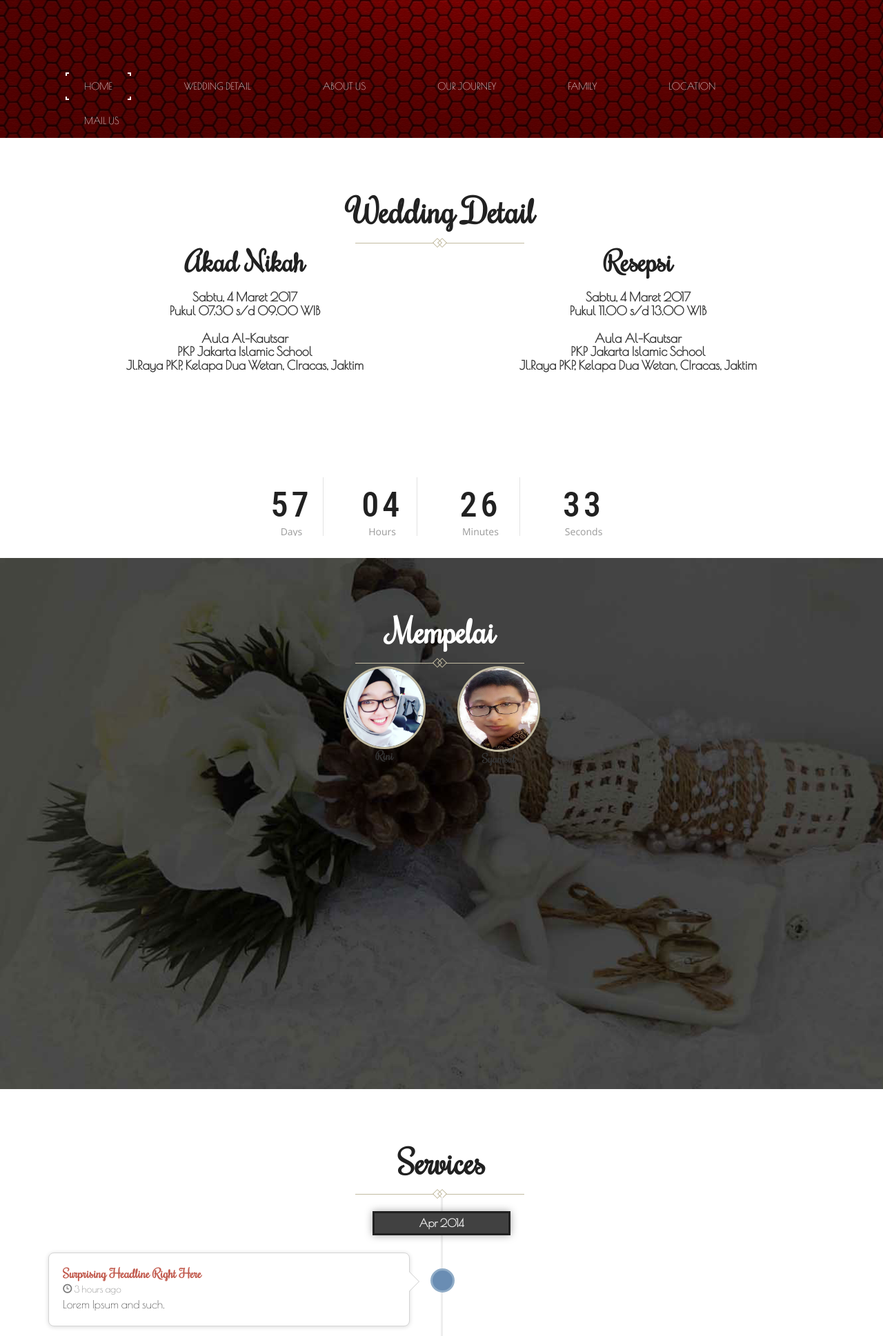
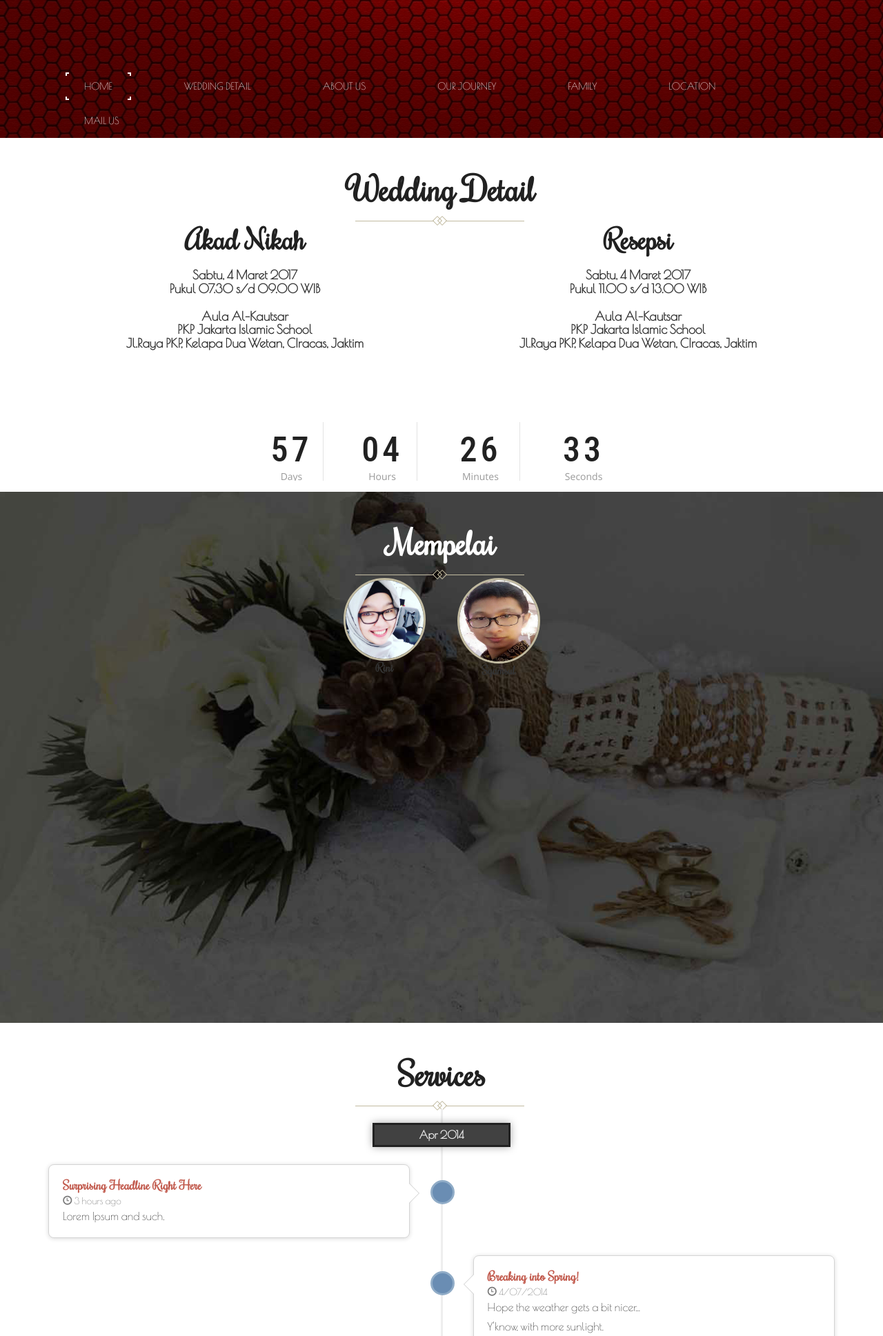
Before and after one commit to riniwindy/rini-syamsul.xyz, a PHP site: page / in a window 1280 px wide. Shown: the part 772-2709 px from the top of the page at 69% size. Run offline with PHP 8.4, Linux system fonts and the light colour scheme; some web fonts are replaced.

Commit message:
Update style.css

```diff
--- a/css/style.css
+++ b/css/style.css
@@ -318,11 +318,11 @@ ul.social-icons li .icon-button .icon-g-plus:hover{
 /*-- //banner --*/
 /*-- banner-bottom --*/
 .banner-bottom,.team,.services,.news,.gallery,.contact{
-	padding:5em 0;
+	padding:3em 0;
 }
 
 .testimonials{
-	padding:2em 0;
+	padding:1em 0;
 }
 .banner-bottom h3,.team h3,.services h3,.news h3,.newsletter h3,.gallery h3,.contact h3{
 	text-align:center;
```
